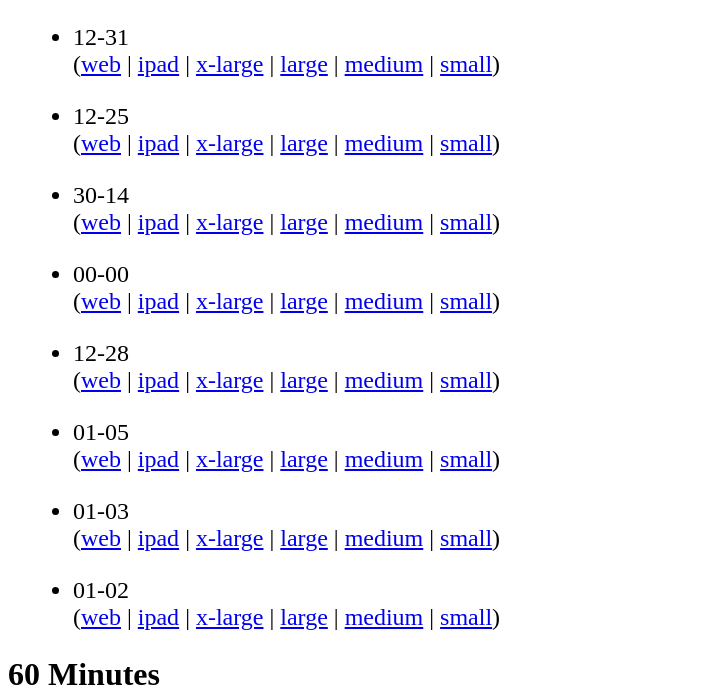
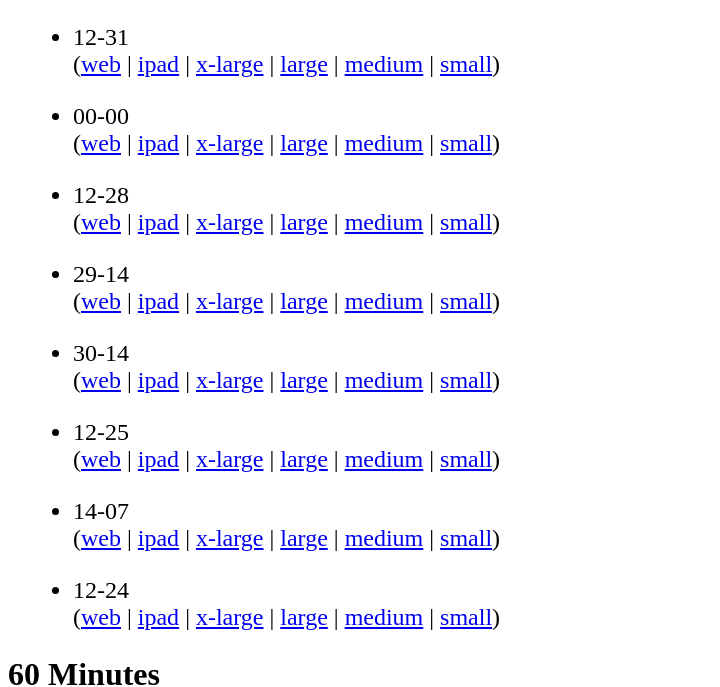
Before and after one commit to jkutner/cbsfeed, a Jekyll site: the page built from index.html, in a window 1280 px wide. Shown: the part 323-1010 px from the top of the page, without its empty margins (0-720 px from the left). Built offline with Jekyll 4.4.1, drawn with Linux system fonts in a browser that asks for light colours; nearby versions of some CDN libraries; some of the changed lines change nothing that is shown.

Commit message:
Updating with latest episdoes

```diff
--- a/_data/evening_news.yml
+++ b/_data/evening_news.yml
@@ -8,24 +8,6 @@
     mp4_796: media\/2015\/01\/01\/378801731694\/en_fullepisode_326640_796.mp4
     mp4_1296: media\/2015\/01\/01\/378801731694\/en_fullepisode_326640_1296.mp4
   date: 12-31
-- title: 12-25
-  links:
-    orig: /videos/1225-patriotism-driving-people-to-see-the-interview-nyc-churchs-fresh-approach-draws-in-young-people/
-    ipad: ''
-    mp4_240: ''
-    mp4_740: ''
-    mp4_796: ''
-    mp4_1296: ''
-  date: 12-25
-- title: 30-14
-  links:
-    orig: /videos/123014-first-bodies-recovered-from-airasia-flight-8501-vaccine-offers-hope-for-koalas-with-std/
-    ipad: ''
-    mp4_240: ''
-    mp4_740: ''
-    mp4_796: ''
-    mp4_1296: ''
-  date: 30-14
 - title: 00-00
   links:
     orig: /videos/thousands-honor-fallen-nypd-officer-a-bridge-stuck-in-time/
@@ -44,30 +26,48 @@
     mp4_796: ''
     mp4_1296: ''
   date: 12-28
-- title: 01-05
+- title: 29-14
   links:
-    orig: /videos/15-markets-dive-as-oil-prices-hit-6-year-low-exonerated-man-who-spent-39-years-in-prison-meets-accuser/
+    orig: /videos/122914-u-s-navy-preparing-to-help-find-flight-8501-china-adopts-western-style-table-manners/
+    ipad: ''
+    mp4_240: media\/2014\/12\/30\/378091075896\/EN_122914_FULLEPISODE_326084_240.mp4
+    mp4_740: media\/2014\/12\/30\/378091075896\/EN_122914_FULLEPISODE_326084_740.mp4
+    mp4_796: media\/2014\/12\/30\/378091075896\/EN_122914_FULLEPISODE_326084_796.mp4
+    mp4_1296: media\/2014\/12\/30\/378091075896\/EN_122914_FULLEPISODE_326084_1296.mp4
+  date: 29-14
+- title: 30-14
+  links:
+    orig: /videos/123014-first-bodies-recovered-from-airasia-flight-8501-vaccine-offers-hope-for-koalas-with-std/
     ipad: ''
     mp4_240: ''
     mp4_740: ''
     mp4_796: ''
     mp4_1296: ''
-  date: 01-05
-- title: 01-03
+  date: 30-14
+- title: 12-25
   links:
-    orig: /videos/13-airasia-flight-8501-search-finds-large-objects-on-ocean-floor-master-goes-on-mission-to-get-students-hooked-on-music/
-    ipad: ipad-streaming.cbsnews.com/media/mpx/2015/01/04/379678275964/EN_FULL_010315_327171_500/EN_FULL_010315_327171_500.m3u8
-    mp4_240: media\/2015\/01\/04\/324078275964\/EN_FULL_010315_327164_240.mp4
-    mp4_740: media\/2015\/01\/04\/374078275964\/EN_FULL_010315_327164_740.mp4
-    mp4_796: media\/2015\/01\/04\/379678275964\/EN_FULL_010315_327164_796.mp4
-    mp4_1296: media\/2015\/01\/04\/3129678275964\/EN_FULL_010315_327164_1296.mp4
-  date: 01-03
-- title: 01-02
+    orig: /videos/1225-patriotism-driving-people-to-see-the-interview-nyc-churchs-fresh-approach-draws-in-young-people/
+    ipad: ''
+    mp4_240: ''
+    mp4_740: ''
+    mp4_796: ''
+    mp4_1296: ''
+  date: 12-25
+- title: 14-07
   links:
-    orig: /videos/12-u-s-hits-north-korea-with-sanctions-after-sony-hack-with-4-year-losing-streak-on-the-line-hoops-team-goes-for-broke/
-    ipad: ipad-streaming.cbsnews.com/media/mpx/2015/01/03/379474499834/EN_FULL_10215_326991_500/EN_FULL_10215_326991_500.m3u8
-    mp4_240: media\/2015\/01\/03\/379474499834\/EN_FULL_10215_326980_240.mp4
-    mp4_740: media\/2015\/01\/03\/379474499834\/EN_FULL_10215_326980_740.mp4
-    mp4_796: media\/2015\/01\/03\/379474499834\/EN_FULL_10215_326980_796.mp4
-    mp4_1296: media\/2015\/01\/03\/379474499834\/EN_FULL_10215_326980_1296.mp4
-  date: 01-02
+    orig: /videos/14-7-year-old-survivor-key-in-ky-plane-crash-investigation-previewing-ces-2015-what-to-expect-in-tech/
+    ipad: ipad-streaming.cbsnews.com/media/mpx/2015/01/05/379924035584/EN_FULL_010415_327410_500/EN_FULL_010415_327410_500.m3u8
+    mp4_240: media\/2015\/01\/05\/379924035584\/EN_FULL_010415_322408_240.mp4
+    mp4_740: media\/2015\/01\/05\/379974035584\/EN_FULL_010415_327408_740.mp4
+    mp4_796: media\/2015\/01\/05\/379979635584\/EN_FULL_010415_327968_796.mp4
+    mp4_1296: media\/2015\/01\/05\/3799129635584\/EN_FULL_010415_3212968_1296.mp4
+  date: 14-07
+- title: 12-24
+  links:
+    orig: /videos/1224-mississippi-cleans-up-from-deadly-storms-pajama-drive-for-foster-children-lifts-spirits/
+    ipad: ''
+    mp4_240: media\/2014\/12\/25\/376873539840\/EN_122414_FullEpisode_324713_240.mp4
+    mp4_740: media\/2014\/12\/25\/376873539840\/EN_122414_FullEpisode_324713_740.mp4
+    mp4_796: media\/2014\/12\/25\/376873539840\/EN_122414_FullEpisode_324713_796.mp4
+    mp4_1296: media\/2014\/12\/25\/376873539840\/EN_122414_FullEpisode_324713_1296.mp4
+  date: 12-24
```
